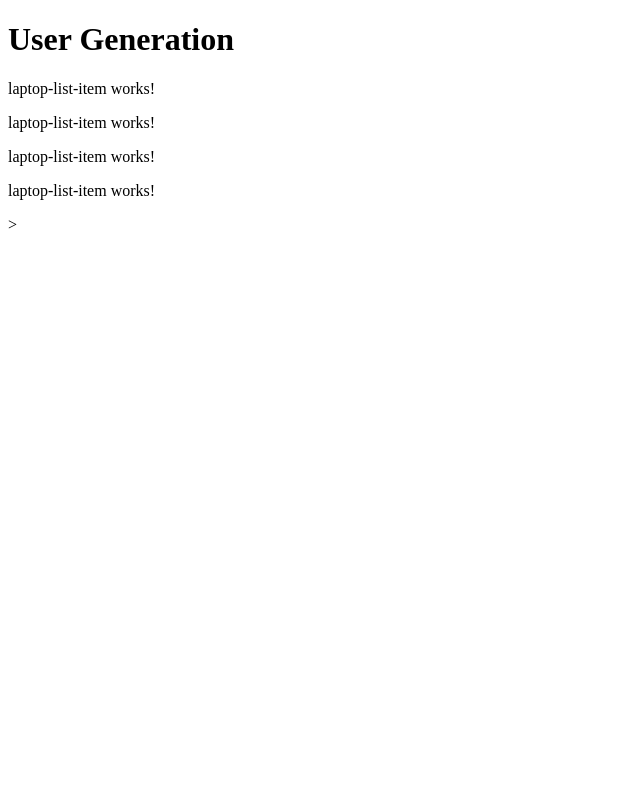
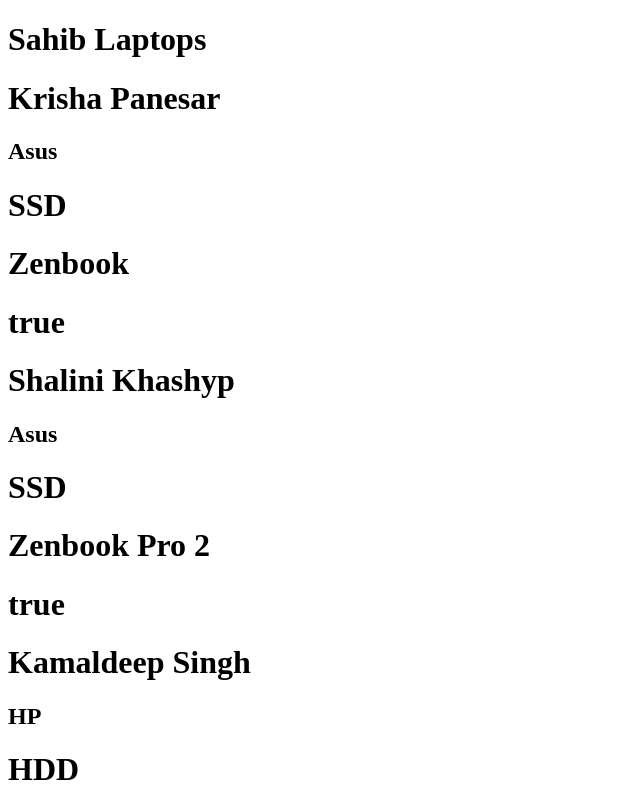
Before and after one commit to SahibjotS/Sahibjot_Singh_Learning_Angular, an Angular app: page / in a window 1280 px wide. Shown: the top 800 px of the page, without its empty margins (0-640 px from the left). Built offline with nearby package versions, Linux system fonts and the light colour scheme.

Commit message:
done with step linking html

```diff
--- a/src/app/app.component.ts
+++ b/src/app/app.component.ts
@@ -13,6 +13,6 @@
   styleUrl: './app.component.css'
 })
 export class AppComponent {
-  title = 'User Generation';
+  title = 'Sahib Laptops';
 
 }
--- a/src/app/laptop-list-item/laptop-list-item.component.html
+++ b/src/app/laptop-list-item/laptop-list-item.component.html
@@ -1 +1,7 @@
-<p>laptop-list-item works!</p>
+<div>
+<h1>{{laptopItem.customerName}}</h1>
+<h2>{{laptopItem.company}}</h2>
+<h1>{{laptopItem.storage}}</h1>
+<h1>{{laptopItem.Model}}</h1>
+<h1>{{laptopItem.EMI}}</h1>
+</div>
--- a/src/app/laptop-list/laptop-list.component.html
+++ b/src/app/laptop-list/laptop-list.component.html
@@ -1,4 +1,6 @@
-<app-laptop-list-item></app-laptop-list-item>
-<app-laptop-list-item></app-laptop-list-item>
-<app-laptop-list-item></app-laptop-list-item>
-<app-laptop-list-item></app-laptop-list-item>
+<html>
+<div *ngFor="let laptop of laptopItem">
+
+<app-laptop-list-item [laptopItem]="laptop"></app-laptop-list-item>
+</div>
+</html>
```
